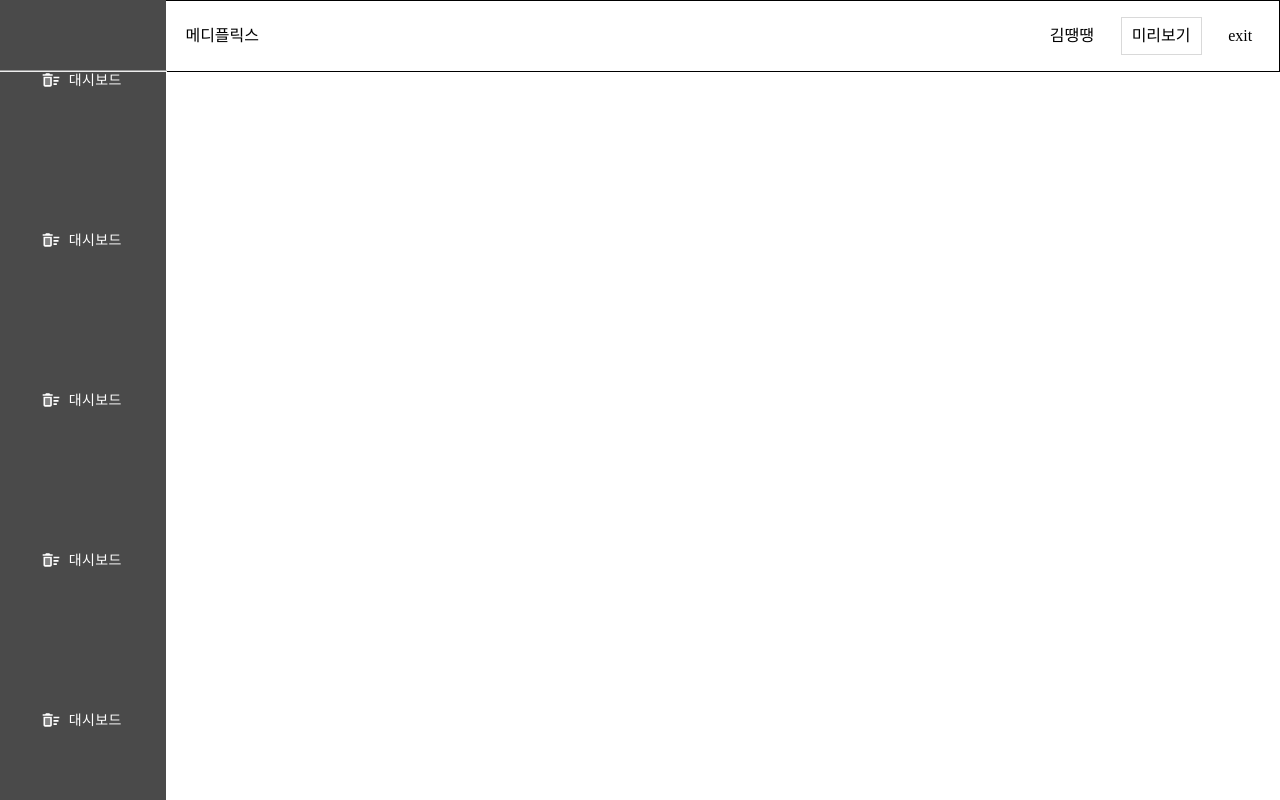
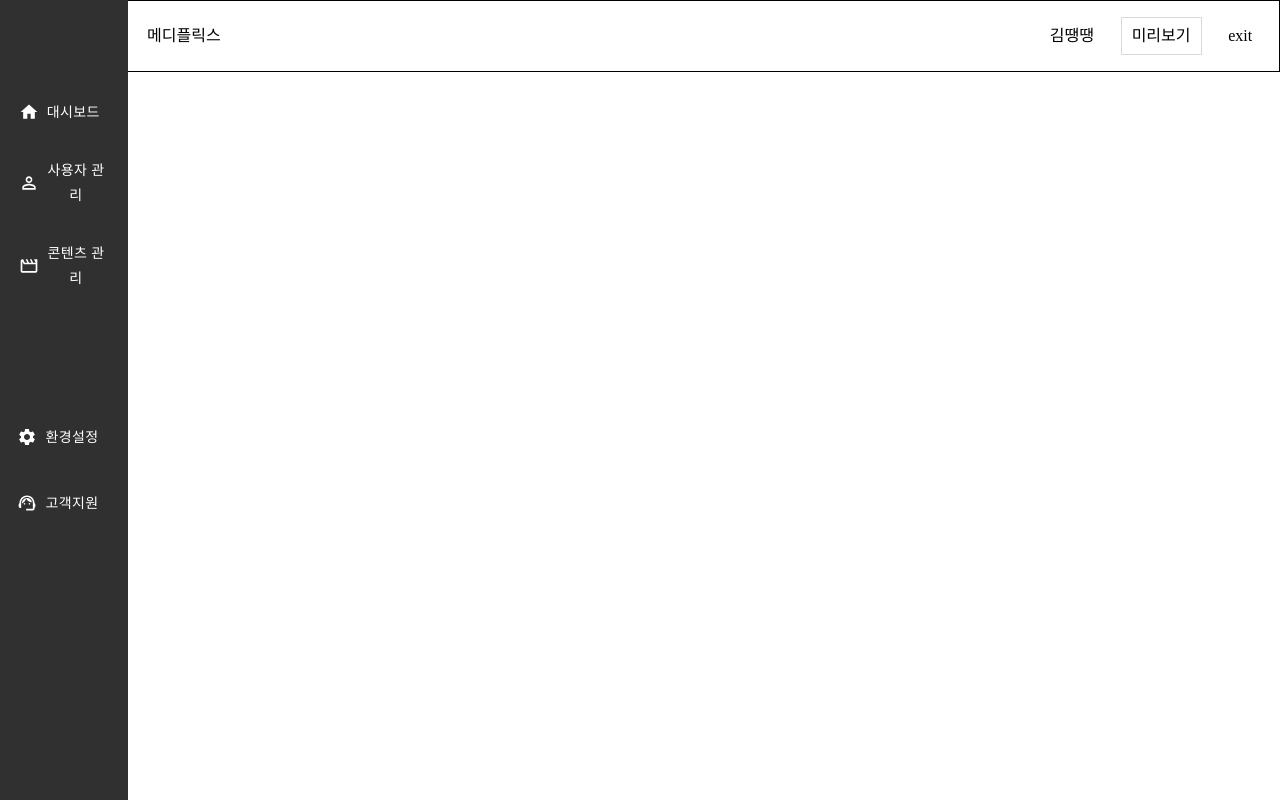
Before and after one commit to MEDIFLIX/ST_FE, a React (Create React App) app in the folder st_fe/: page /main in a window 1280 px wide. Built offline with nearby package versions, Linux system fonts and the light colour scheme.

Commit message:
feat : SideBar 완성

```diff
--- a/st_fe/src/components/Navbar.tsx
+++ b/st_fe/src/components/Navbar.tsx
@@ -5,7 +5,7 @@ const NavBarContainer = styled.div`
   position: absolute;
   right: 0;
   top: 0;
-  width: 87vw;
+  width: 90vw;
   height: 70px;
   background-color: #ffffff;
   justify-content: space-between;
--- a/st_fe/src/components/SideBar.tsx
+++ b/st_fe/src/components/SideBar.tsx
@@ -1,65 +1,82 @@
 import { Button } from '@mui/material';
 import styled from 'styled-components';
 import { FlexContainer } from '../styles/GlobalStyle';
-import StarRateIcon from '@mui/icons-material/DeleteSweepTwoTone';
+import HomeIcon from '@mui/icons-material/Home';
+import PermIdentityIcon from '@mui/icons-material/PermIdentity';
+import SettingsIcon from '@mui/icons-material/Settings';
+import SupportAgentIcon from '@mui/icons-material/SupportAgent';
+import MovieCreationOutlinedIcon from '@mui/icons-material/MovieCreationOutlined';
 
 const SideBarContainer = styled(FlexContainer)`
   position: absolute;
   top: 0;
-  width: 13vw;
+  width: 10vw;
   height: 100vh;
-  background-color: #4a4a4a;
+  background-color: #303030;
   display: flex;
   flex-direction: column;
 
-  hr {
+  .SideContent {
+    display: flex;
+    flex-direction: column;
     position: absolute;
-    width: 100%;
-    top: 70px;
-    margin: 0;
-    bak: #f5f5f5;
+    top: 95px;
+    height: 200px;
+    justify-content: space-between;
+    align-items: flex-start;
+    width: 88%;
+  }
+
+  .SideOption {
+    display: flex;
+    top: 420px;
+    flex-direction: column;
+    position: absolute;
+    justify-content: space-between;
+    height: 100px;
+    align-items: flex-start;
+    width: 90%;
   }
 `;
 
 const SideBar = () => {
   return (
     <SideBarContainer>
-      <hr />
-      <Button
-        variant="outlined"
-        startIcon={<StarRateIcon />}
-        sx={{ color: 'white', border: 'none' }}
-      >
+      <div className="SideContent">
+        <Button variant="outlined" startIcon={<HomeIcon />} sx={{ color: 'white', border: 'none' }}>
           대시보드
         </Button>
         <Button
           variant="outlined"
-        startIcon={<StarRateIcon />}
+          startIcon={<PermIdentityIcon />}
           sx={{ color: 'white', border: 'none' }}
         >
-        대시보드
+          사용자 관리
         </Button>
         <Button
           variant="outlined"
-        startIcon={<StarRateIcon />}
+          startIcon={<MovieCreationOutlinedIcon />}
           sx={{ color: 'white', border: 'none' }}
         >
-        대시보드
+          콘텐츠 관리
+        </Button>
+      </div>
+      <div className="SideOption">
+        <Button
+          variant="outlined"
+          startIcon={<SettingsIcon />}
+          sx={{ color: 'white', border: 'none' }}
+        >
+          환경설정
         </Button>
         <Button
           variant="outlined"
-        startIcon={<StarRateIcon />}
+          startIcon={<SupportAgentIcon />}
           sx={{ color: 'white', border: 'none' }}
         >
-        대시보드
+          고객지원
         </Button>
-      <Button
-        variant="outlined"
-        startIcon={<StarRateIcon />}
-        sx={{ color: 'white', border: 'none' }}
-      >
-        대시보드
-      </Button>
+      </div>
     </SideBarContainer>
   );
 };
```
Lines whose indentation alone changed are shown as unchanged.
